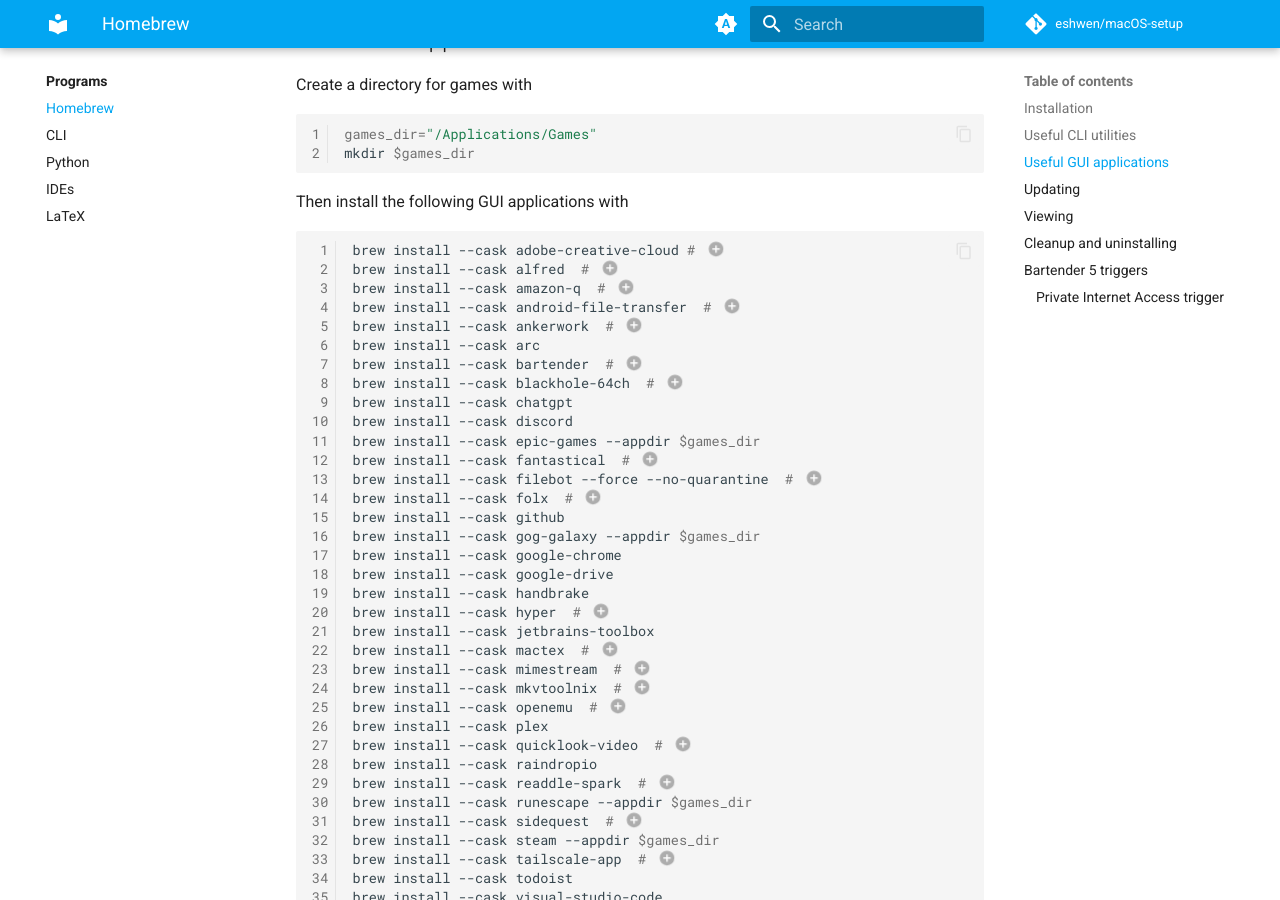
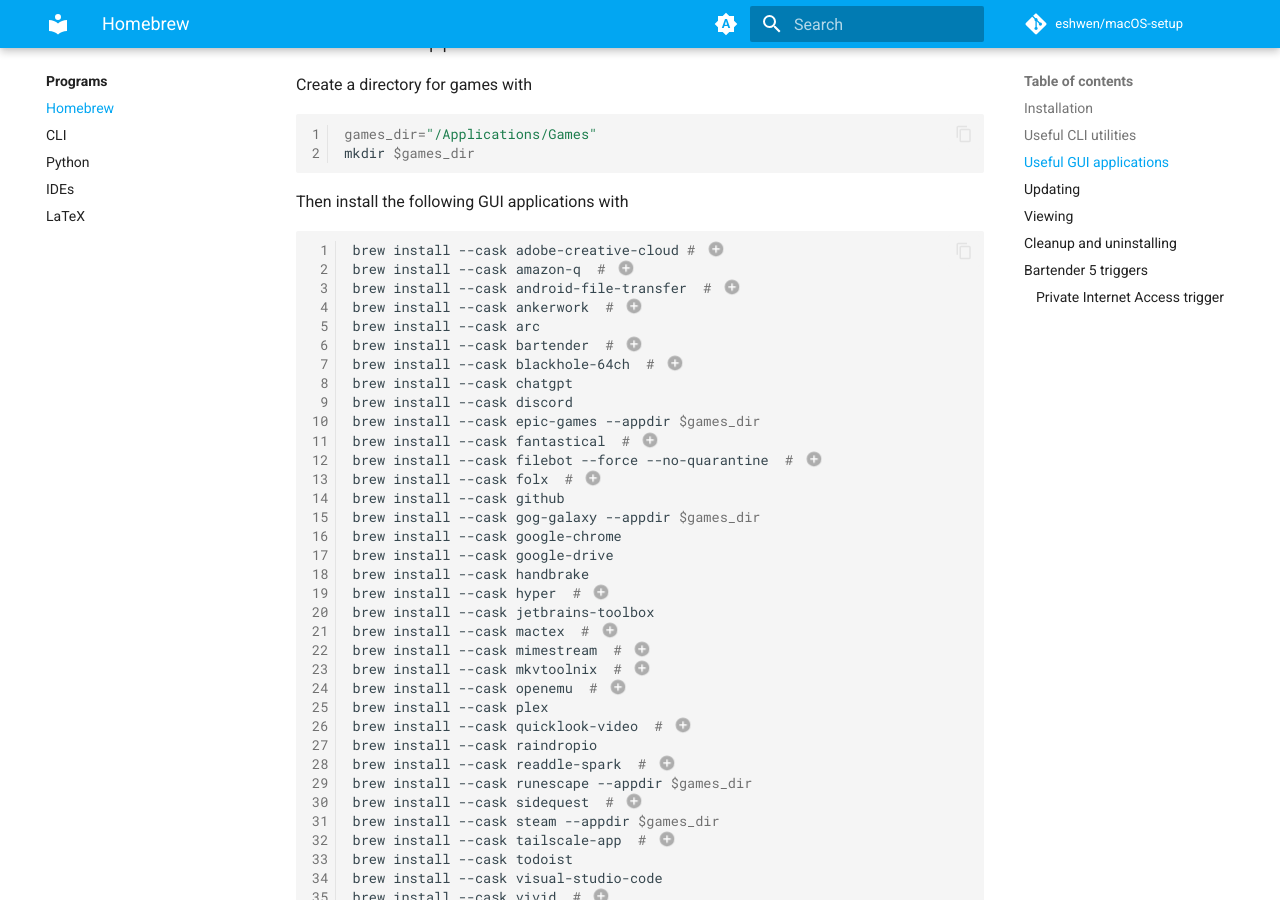
Before and after one commit to eshwen/macOS-setup, an MkDocs documentation site: the page built from docs/programs/homebrew.md, in a window 1280 px wide and 900 px high, scrolled down 790 px. Built offline with MkDocs 1.6.1 and Material for MkDocs 9.7.7, drawn with Linux system fonts in a browser that asks for light colours; comment, search, counter and statistics services are not loaded; the version menu is left out.

Commit message:
Remove Alfred

````diff
--- a/docs/programs/homebrew.md
+++ b/docs/programs/homebrew.md
@@ -48,66 +48,64 @@
 Then install the following GUI applications with
 
 ```sh
-brew install --cask adobe-creative-cloud # (20)
-brew install --cask alfred  # (1)
-brew install --cask amazon-q  # (2)
-brew install --cask android-file-transfer  # (3)
-brew install --cask ankerwork  # (4)
+brew install --cask adobe-creative-cloud # (19)
+brew install --cask amazon-q  # (1)
+brew install --cask android-file-transfer  # (2)
+brew install --cask ankerwork  # (3)
 brew install --cask arc
-brew install --cask bartender  # (5)
-brew install --cask blackhole-64ch  # (6)
+brew install --cask bartender  # (4)
+brew install --cask blackhole-64ch  # (5)
 brew install --cask chatgpt
 brew install --cask discord
 brew install --cask epic-games --appdir $games_dir
-brew install --cask fantastical  # (7)
-brew install --cask filebot --force --no-quarantine  # (8)
-brew install --cask folx  # (9)
+brew install --cask fantastical  # (6)
+brew install --cask filebot --force --no-quarantine  # (7)
+brew install --cask folx  # (8)
 brew install --cask github
 brew install --cask gog-galaxy --appdir $games_dir
 brew install --cask google-chrome
 brew install --cask google-drive
 brew install --cask handbrake
-brew install --cask hyper  # (10)
+brew install --cask hyper  # (9)
 brew install --cask jetbrains-toolbox
-brew install --cask mactex  # (11)
-brew install --cask mimestream  # (12)
-brew install --cask mkvtoolnix  # (13)
-brew install --cask openemu  # (14)
+brew install --cask mactex  # (10)
+brew install --cask mimestream  # (11)
+brew install --cask mkvtoolnix  # (12)
+brew install --cask openemu  # (13)
 brew install --cask plex
-brew install --cask quicklook-video  # (15)
+brew install --cask quicklook-video  # (14)
 brew install --cask raindropio
-brew install --cask readdle-spark  # (16)
+brew install --cask readdle-spark  # (15)
 brew install --cask runescape --appdir $games_dir
-brew install --cask sidequest  # (17)
+brew install --cask sidequest  # (16)
 brew install --cask steam --appdir $games_dir
-brew install --cask tailscale-app  # (19)
+brew install --cask tailscale-app  # (18)
 brew install --cask todoist
 brew install --cask visual-studio-code
-brew install --cask vivid  # (18)
+brew install --cask vivid  # (17)
 brew install --cask vlc
 brew install --cask whatsapp
 ```
 
-1. Suped up version of Spotlight.
-2. For modern terminal settings, plugin management, etc. Requires an AWS account.
-3. For copying files to Oculus Quest.
-4. For configuring my webcam.
-5. For menu bar organisation. Requires a licence.
-6. For capturing audio output alongside a screen recording.
-7. Better calendar app than the default.
-8. For batch renaming of files. Additional options required to start up properly.
-9. Torrent client.
-10. A nicer, modern terminal.
-11. For MacTeX distro of TeXLive with GUI applications.
-12. A modern, macOS-native Gmail client. Requires a subscription.
-13. For quickly adding/removing embedded audio and subtitle tracks from MKV files.
-14. Retro video game emulator.
-15. For thumbnails for mkv and other file formats.
-16. Another powerful email client.
-17. For sideloading more VR content onto Oculus Quest.
-18. Unlock higher brightness range on the display. Requires a licence.
-19. For remote access to other devices, e.g., a NAS.
-20. Manager for Lightroom and other Adobe products.
+1. For modern terminal settings, plugin management, etc. Requires an AWS account.
+2. For copying files to Oculus Quest.
+3. For configuring my webcam.
+4. For menu bar organisation. Requires a licence.
+5. For capturing audio output alongside a screen recording.
+6. Better calendar app than the default.
+7. For batch renaming of files. Additional options required to start up properly.
+8. Torrent client.
+9. A nicer, modern terminal.
+10. For MacTeX distro of TeXLive with GUI applications.
+11. A modern, macOS-native Gmail client. Requires a subscription.
+12. For quickly adding/removing embedded audio and subtitle tracks from MKV files.
+13. Retro video game emulator.
+14. For thumbnails for mkv and other file formats.
+15. Another powerful email client.
+16. For sideloading more VR content onto Oculus Quest.
+17. Unlock higher brightness range on the display. Requires a licence.
+18. For remote access to other devices, e.g., a NAS.
+19. Manager for Lightroom and other Adobe products.
 
 Typically, the `--cask` option is used when you want to install GUI applications. Certain packages like `handbrake` can operate solely on the command line. So in that case, just doing `brew install handbrake` would install the _formula_ (the CLI-only version), where `brew install --cask handbrake` will install the GUI application that sits in my `Applications` folder.
 
````
